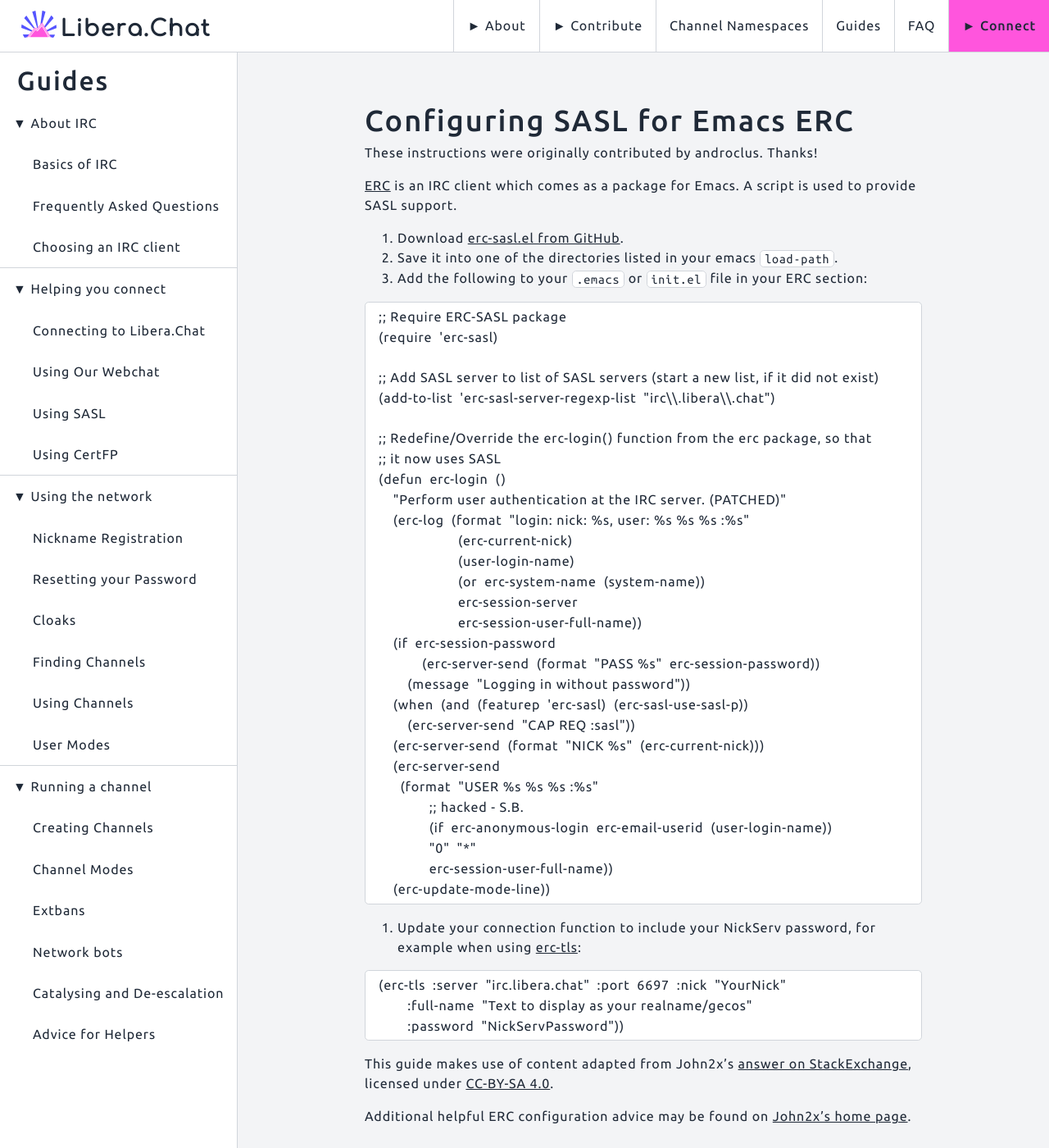
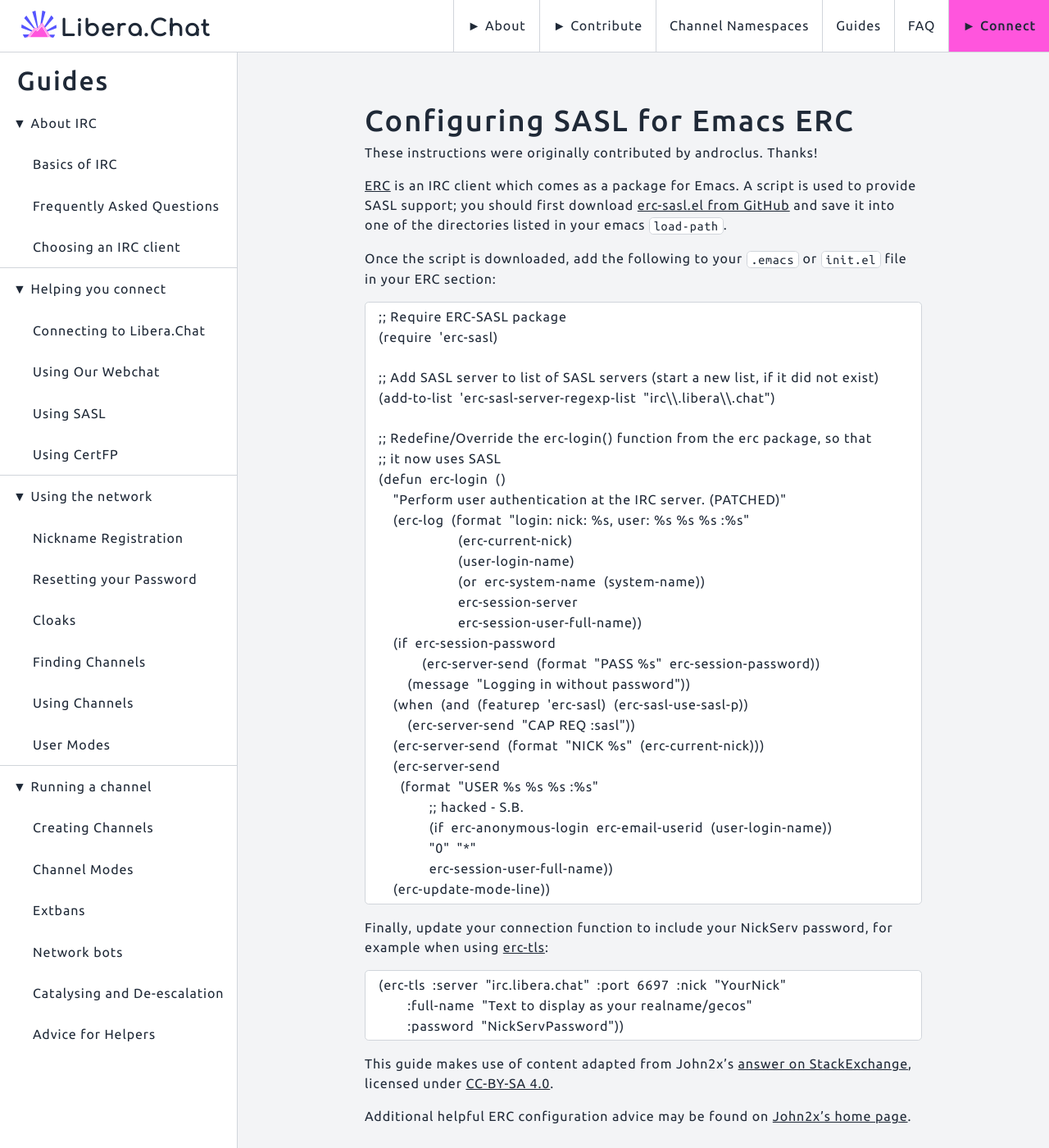
Before and after one commit to Libera-Chat/libera-chat.github.io, a Jekyll site: the page built from content/_guides/sasl/emacs-erc.md, in a window 1280 px wide and 1400 px high. Shown: the whole window at 82% size. Built offline with Jekyll 4.4.1, drawn with Linux system fonts in a browser that asks for light colours.

Commit message:
Convert from ordered list to sentences
List items were broken up by long code blocks, so convert to a more
conversational tone by making things complete sentences instead of
instructions.

This should also have the side effect of pleasing lint, despite the
broken-up list items rendering correctly in Markdown regardless.

````diff
--- a/content/_guides/sasl/emacs-erc.md
+++ b/content/_guides/sasl/emacs-erc.md
@@ -6,11 +6,13 @@
 These instructions were originally contributed by androclus. Thanks!
 
 [ERC](https://www.emacswiki.org/emacs/ERC) is an IRC client which comes as a
-package for Emacs. A script is used to provide SASL support.
+package for Emacs. A script is used to provide SASL support; you should first
+download [erc-sasl.el from GitHub](https://github.com/syl20bnr/spacemacs/blob/master/layers/%2Bchat/erc/local/erc-sasl/erc-sasl.el)
+and save it into one of the directories listed in your emacs `load-path`.
 
-1. Download [erc-sasl.el from GitHub](https://github.com/syl20bnr/spacemacs/blob/master/layers/%2Bchat/erc/local/erc-sasl/erc-sasl.el).
-2. Save it into one of the directories listed in your emacs `load-path`.
-3. Add the following to your `.emacs` or `init.el` file in your ERC section:
+
+Once the script is downloaded, add the following to your `.emacs` or `init.el`
+file in your ERC section:
 
 ```elisp
 ;; Require ERC-SASL package
@@ -44,8 +46,8 @@
   (erc-update-mode-line))
 ```
 
-4. Update your connection function to include your NickServ password, for
-  example when using [erc-tls](https://www.emacswiki.org/emacs/ErcSSL):
+Finally, update your connection function to include your NickServ password,
+for example when using [erc-tls](https://www.emacswiki.org/emacs/ErcSSL):
 
 ```elisp
 (erc-tls :server "irc.libera.chat" :port 6697 :nick "YourNick"
````
